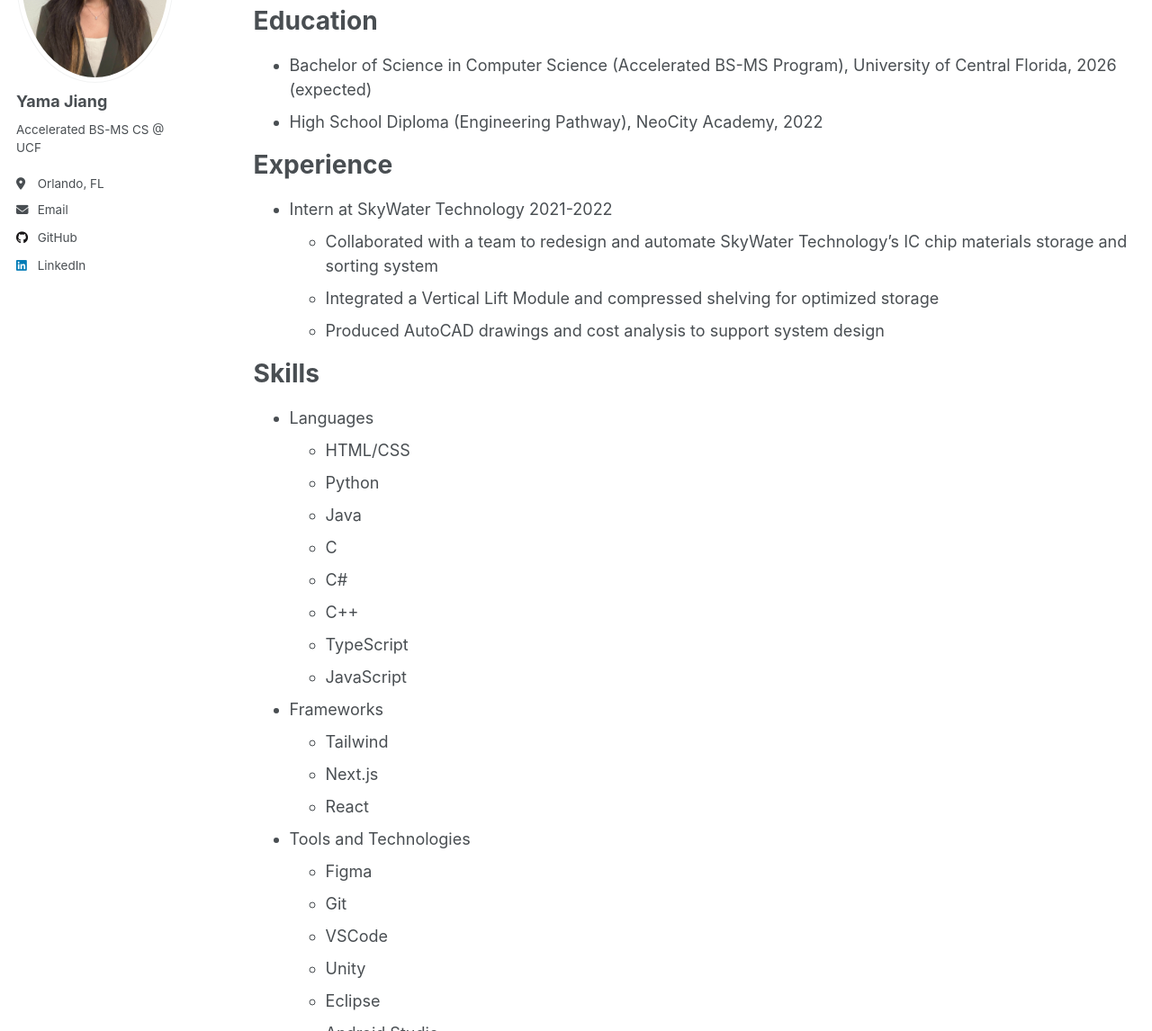
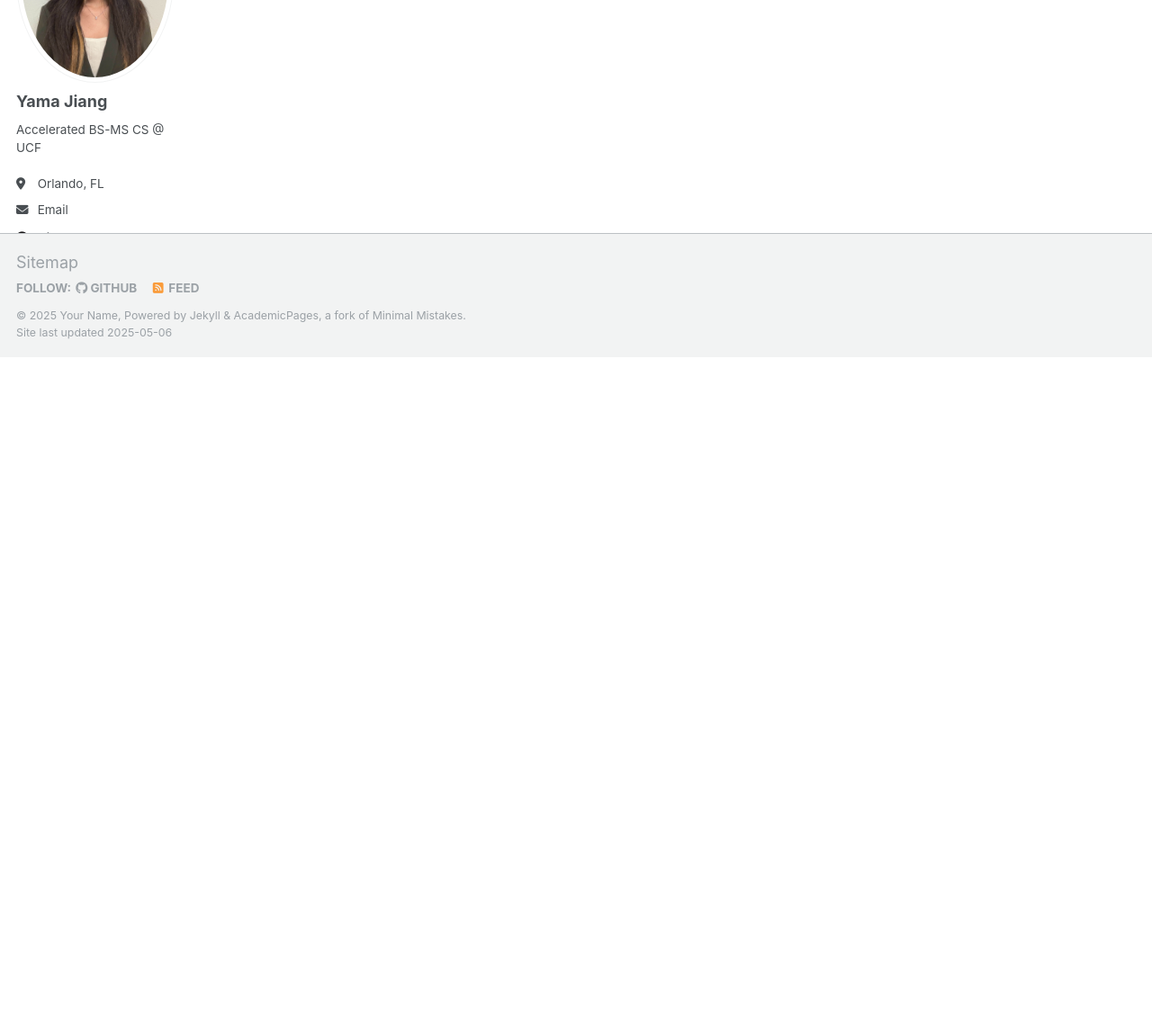
Before and after one commit to yamajiang/yamajiang.github.io, a Jekyll site: the page built from _pages/cv.md, in a window 1280 px wide and 1400 px high, scrolled down 887 px. Shown: the part 254-1400 px from the top of the window at 90% size. Built offline with Jekyll 4.4.1, drawn with Linux system fonts in a browser that asks for light colours; after the commit the page ends 1538 px from its top, so only the background shows below that; some of the changed text lies outside the part shown.

Commit message:
resume update

```diff
--- a/_pages/cv.md
+++ b/_pages/cv.md
@@ -7,51 +7,6 @@ redirect_from:
   - /resume
 ---
 
-<iframe src="{{ '/files/resume.pdf' | relative_url }}" width="100%" height="1000px" style="border:none;"></iframe>
+<iframe src="{{ '/files/Yama_Jiang_Resume.pdf' | relative_url }}" width="100%" height="1000px" style="border:none;"></iframe>
 
 {% include base_path %}
-
-Education
-======
-* Bachelor of Science in Computer Science (Accelerated BS-MS Program), University of Central Florida, 2026 (expected)
-* High School Diploma (Engineering Pathway), NeoCity Academy, 2022
-
-Experience
-======
-* Intern at SkyWater Technology 2021-2022
-  * Collaborated with a team to redesign and automate SkyWater Technology’s IC chip materials storage and sorting system
-  * Integrated a Vertical Lift Module and compressed shelving for optimized storage
-  * Produced AutoCAD drawings and cost analysis to support system design
-
-Skills
-======
-* Languages
-  * HTML/CSS
-  * Python
-  * Java
-  * C
-  * C#
-  * C++
-  * TypeScript
-  * JavaScript
-* Frameworks
-  * Tailwind
-  * Next.js
-  * React
-* Tools and Technologies
-  * Figma
-  * Git
-  * VSCode
-  * Unity
-  * Eclipse
-  * Android Studio
-  * IntelliJ
-  * Arduino
-
-
-Clubs and Student Involvement
-======
-* Girls Who Code
-* Society of Asian Scientists & Engineers
-* Society of Women Engineers
-* Marine Environment Robotics
```
Also changed, not shown: 2 other files.
